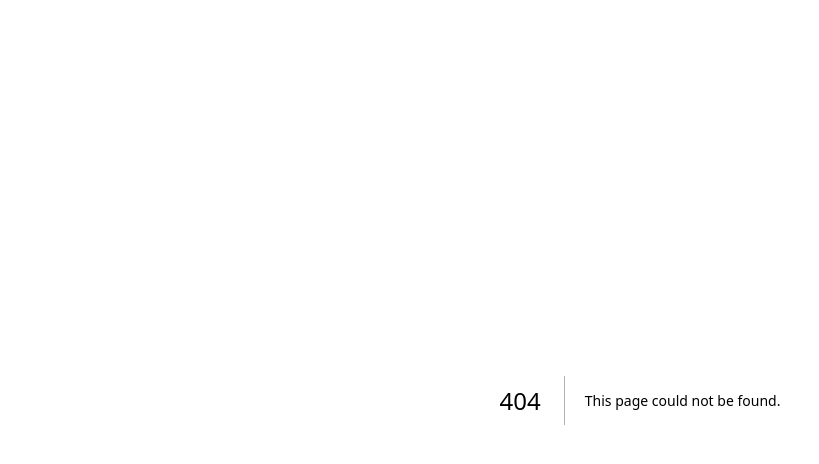
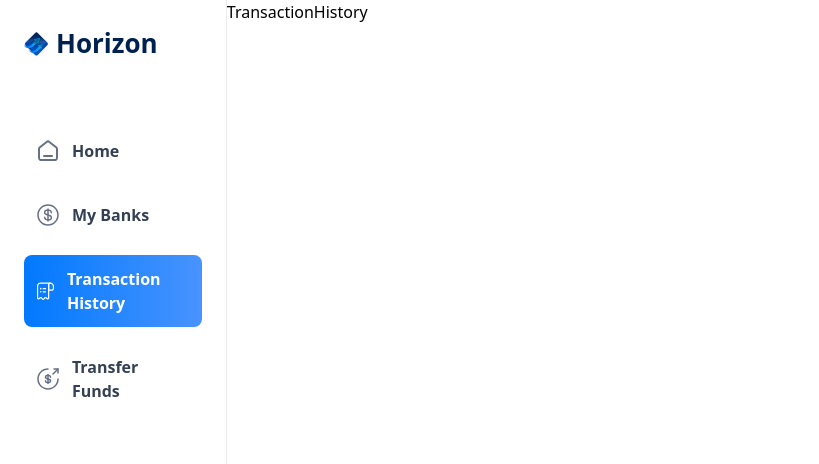
Before and after one commit to saulkurosaki/HORIZON-BANKING-APP-PROJECT, a Next.js app: page /transaction-history in a window 1280 px wide. Before the commit this address had no page. Shown: the top 464 px of the page, without its empty margins (0-819 px from the left). Built offline with nearby package versions, Linux system fonts and the light colour scheme.

Commit message:
feat(TransactionHistory): implement the TransactionHistory component initial layout

```diff
--- /dev/null
+++ b/app/(root)/transaction-history/page.tsx
@@ -0,0 +1,5 @@
+const TransactionHistory = () => {
+  return <div>TransactionHistory</div>;
+};
+
+export default TransactionHistory;
```
